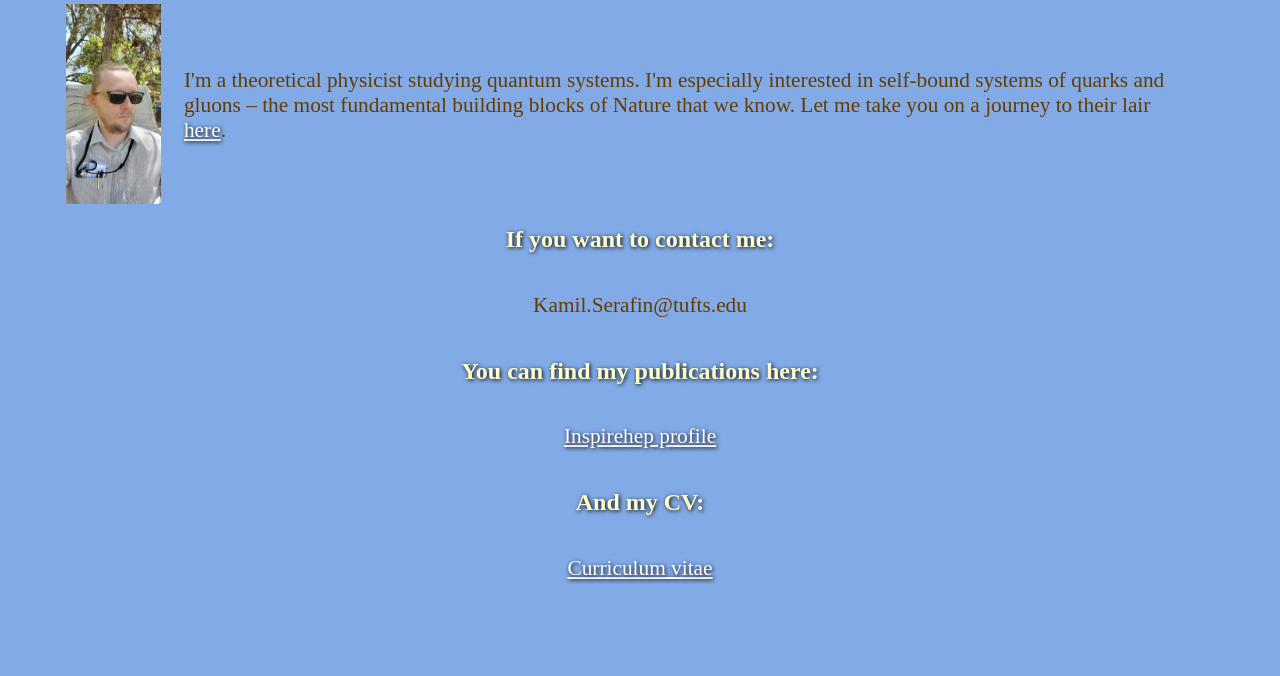
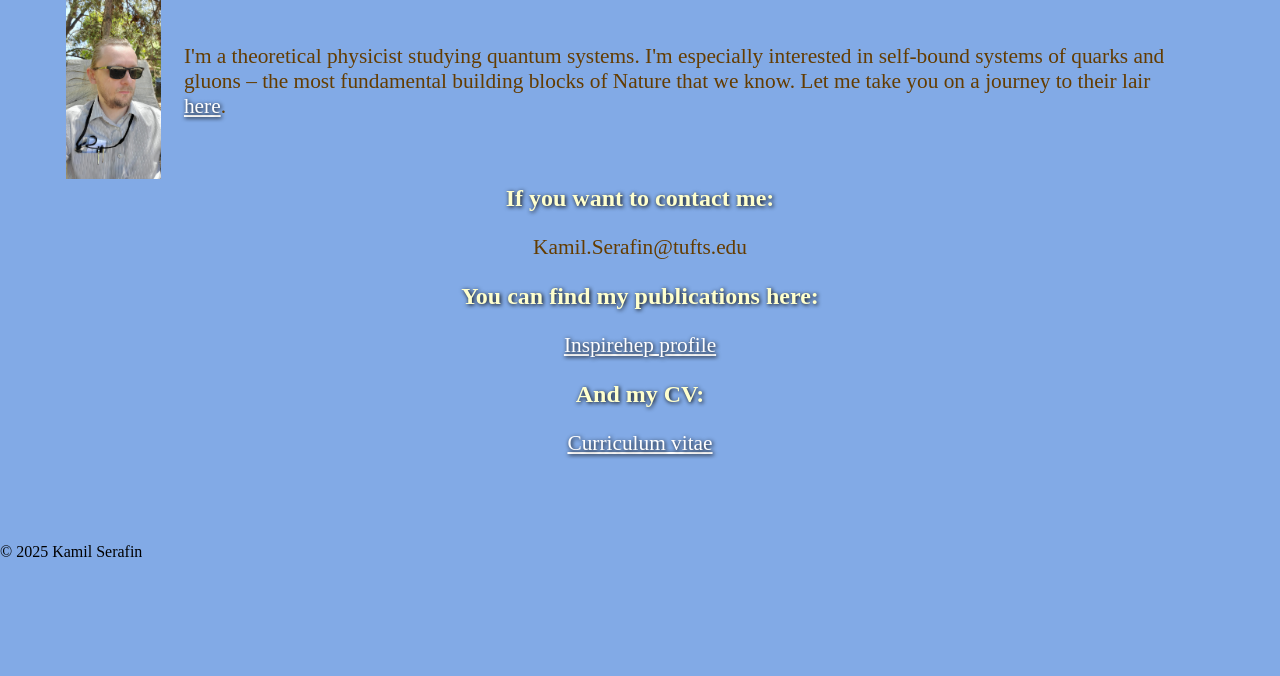
Before and after one commit to 81kami/kamilserafin, a plain HTML site: page index.html in a window 1280 px wide. Shown: the part 124-800 px from the top of the page. Drawn offline with Linux system fonts and the light colour scheme.

Commit message:
Copyright, background

```diff
--- a/index.html
+++ b/index.html
@@ -34,5 +34,6 @@
                 <a href = "serafinCV20250831.pdf">Curriculum vitae</a>
             </div>
         </div>
+        &#169; 2025 Kamil Serafin
     </body>
 </html>
--- a/style.css
+++ b/style.css
@@ -5,13 +5,17 @@
     box-sizing: border-box;
 }
 
+body {
+    background-color: rgb(130,170,230);
+}
+
 .main {
-    background-color: rgb(130,170,230);
     height: 100vh;
     padding: 5%;
     box-sizing: full;
     display: grid;
     place-items: center;
+    height: fit-content;
 }
 
 .hor {
```
Also changed, not shown: rgpep.html (+1 -1 lines).
